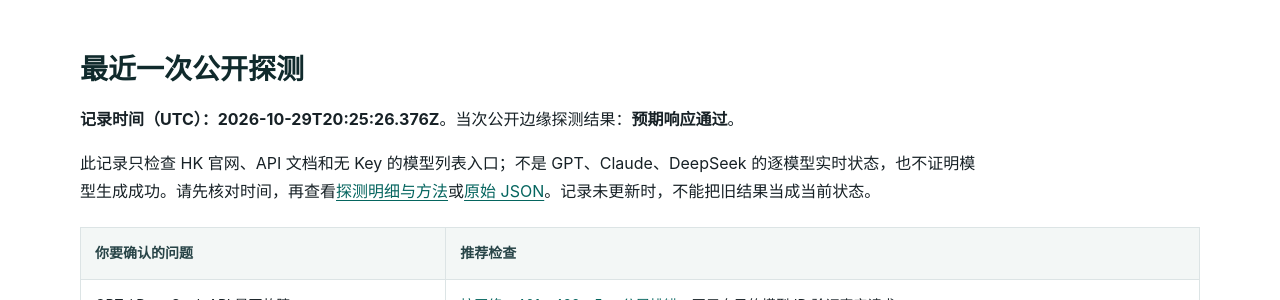
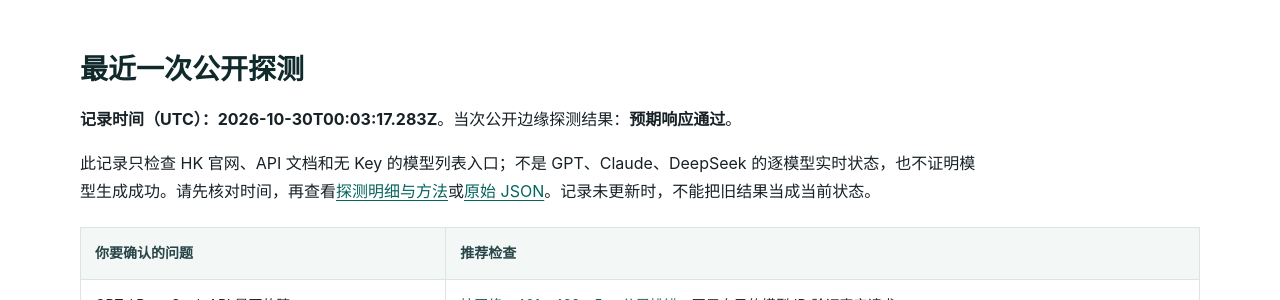
Before and after one commit to KKWANG4444/api-status, a Jekyll site: the page built from index.md, in a window 1280 px wide and 900 px high, scrolled down 364 px. Shown: the part 151-451 px from the top of the window. Built offline with Jekyll 4.4.1, drawn with Linux system fonts in a browser that asks for light colours.

Commit message:
chore: update public edge status

```diff
--- a/_data/status.json
+++ b/_data/status.json
@@ -1,7 +1,7 @@
 {
   "status": "operational",
-  "checked_at": "2026-10-29T20:25:26.376Z",
-  "duration_ms": 409,
+  "checked_at": "2026-10-30T00:03:17.283Z",
+  "duration_ms": 503,
   "overall": true,
   "components": [
     {
@@ -10,7 +10,7 @@
       "url": "https://www.aifast.hk/",
       "ok": true,
       "status": 200,
-      "elapsed_ms": 278,
+      "elapsed_ms": 435,
       "content_type": "text/html; charset=utf-8",
       "detail": "Expected public edge response"
     },
@@ -20,7 +20,7 @@
       "url": "https://api.aifast.hk/",
       "ok": true,
       "status": 200,
-      "elapsed_ms": 362,
+      "elapsed_ms": 220,
       "content_type": "text/html",
       "detail": "Expected public edge response"
     },
@@ -30,7 +30,7 @@
       "url": "https://www.aifast.hk/v1/models",
       "ok": true,
       "status": 401,
-      "elapsed_ms": 290,
+      "elapsed_ms": 455,
       "content_type": "application/json; charset=utf-8",
       "detail": "Expected public edge response"
     }
--- a/data/status.json
+++ b/data/status.json
@@ -1,7 +1,7 @@
 {
   "status": "operational",
-  "checked_at": "2026-10-29T20:25:26.376Z",
-  "duration_ms": 409,
+  "checked_at": "2026-10-30T00:03:17.283Z",
+  "duration_ms": 503,
   "overall": true,
   "components": [
     {
@@ -10,7 +10,7 @@
       "url": "https://www.aifast.hk/",
       "ok": true,
       "status": 200,
-      "elapsed_ms": 278,
+      "elapsed_ms": 435,
       "content_type": "text/html; charset=utf-8",
       "detail": "Expected public edge response"
     },
@@ -20,7 +20,7 @@
       "url": "https://api.aifast.hk/",
       "ok": true,
       "status": 200,
-      "elapsed_ms": 362,
+      "elapsed_ms": 220,
       "content_type": "text/html",
       "detail": "Expected public edge response"
     },
@@ -30,7 +30,7 @@
       "url": "https://www.aifast.hk/v1/models",
       "ok": true,
       "status": 401,
-      "elapsed_ms": 290,
+      "elapsed_ms": 455,
       "content_type": "application/json; charset=utf-8",
       "detail": "Expected public edge response"
     }
```
